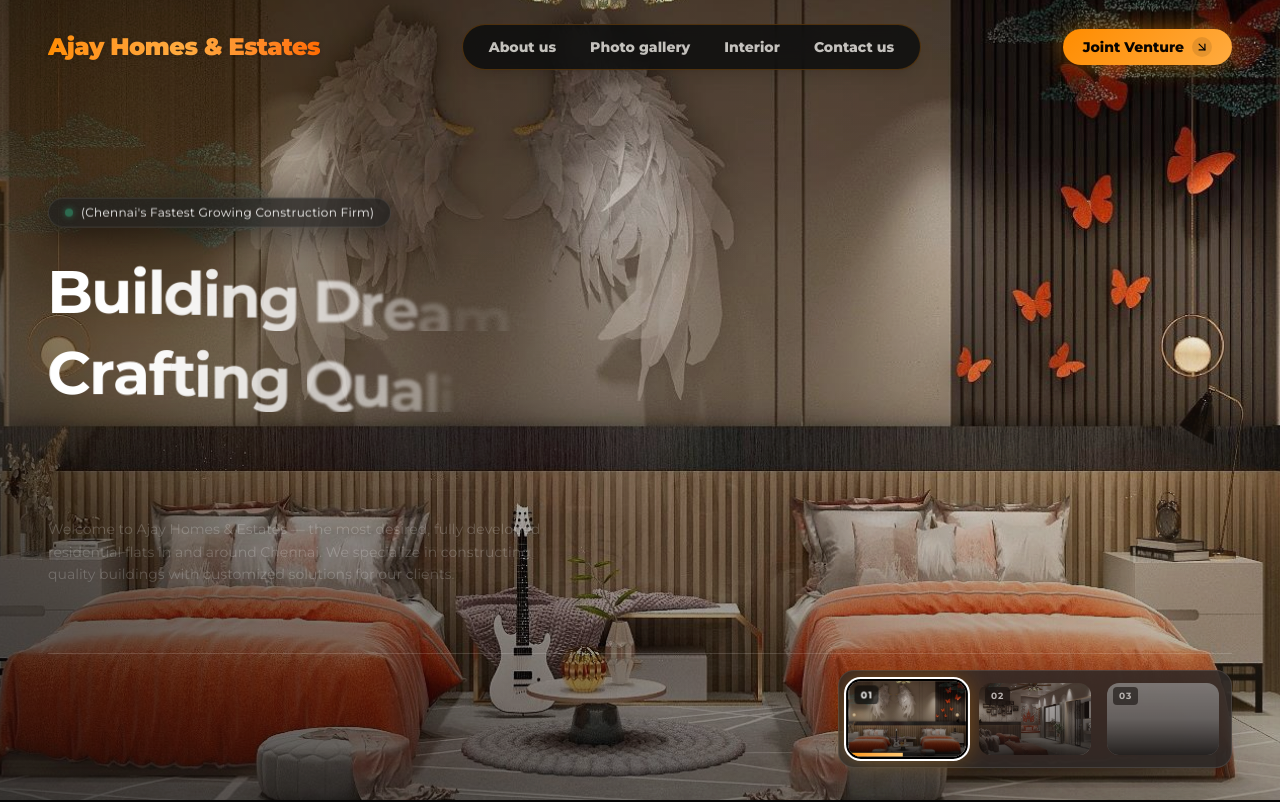
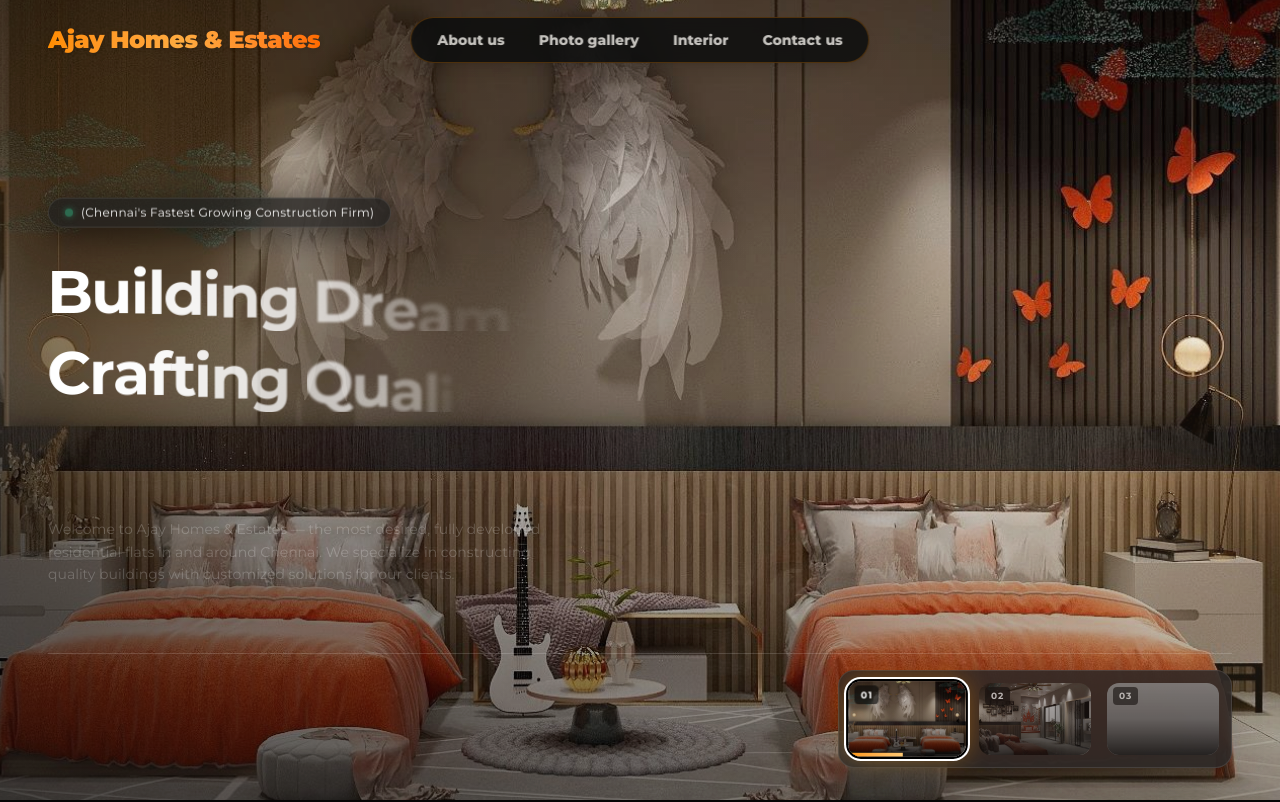
Before and after one commit to AshmithaPP/home-estates-site2, a React (Vite) app: page / in a window 1280 px wide. Shown: the top 802 px of the page. Built offline with nearby package versions, Linux system fonts and the light colour scheme; grey boxes are pictures that could not be loaded; a web font is replaced by a local one.

Commit message:
ui-corrections

```diff
--- a/src/components/BalancedLiving/BalancedLivingSection.jsx
+++ b/src/components/BalancedLiving/BalancedLivingSection.jsx
@@ -90,14 +90,11 @@ export const BalancedLivingSection = ({ onOpenApply }) => {
                     </div>
                 </div>
 
-                {/* Title & Price Header */}
+                {/* Title Header */}
                 <div className="flex items-center justify-between pt-0.5">
                   <h3 className="font-serif-luxury font-bold text-base sm:text-lg text-[#f0ede8]">
                     {plan.title}
                   </h3>
-                  <div className="px-2.5 py-0.5 rounded-full bg-[#ff8c00] text-black font-bold text-xs shadow-sm">
-                    <span className="text-black/70 font-normal">$</span> {plan.price}
-                  </div>
                 </div>
 
                 {/* Description Copy */}
--- a/src/components/CustomerStories/CustomerStoriesSection.jsx
+++ b/src/components/CustomerStories/CustomerStoriesSection.jsx
@@ -301,7 +301,7 @@ export const CustomerStoriesSection = () => {
             {/* Card 1: Mail Us */}
             <div className="p-3.5 rounded-2xl bg-white border border-black/10 shadow-md flex flex-col justify-between space-y-1">
               <span className="text-xs font-black text-[#1a1a1a] uppercase tracking-wider block" style={{ fontFamily: 'Montserrat, sans-serif' }}>
-                :MAIL US
+                MAIL US
               </span>
               <div className="space-y-0.5" style={{ fontFamily: 'Montserrat, sans-serif' }}>
                 <p className="text-[11px] text-[#333333] font-semibold leading-tight truncate">info@ajayhomes.in</p>
@@ -312,7 +312,7 @@ export const CustomerStoriesSection = () => {
             {/* Card 2: Contact No */}
             <div className="p-3.5 rounded-2xl bg-white border border-black/10 shadow-md flex flex-col justify-between space-y-1">
               <span className="text-xs font-black text-[#1a1a1a] uppercase tracking-wider block" style={{ fontFamily: 'Montserrat, sans-serif' }}>
-                :CONTACT NO
+                CONTACT NO
               </span>
               <div className="space-y-0.5" style={{ fontFamily: 'Montserrat, sans-serif' }}>
                 <p className="text-[11px] text-[#333333] font-semibold leading-tight">+91 98400 12345</p>
@@ -323,7 +323,7 @@ export const CustomerStoriesSection = () => {
             {/* Card 3: Head Office */}
             <div className="p-3.5 rounded-2xl bg-white border border-black/10 shadow-md flex flex-col justify-between space-y-1">
               <span className="text-xs font-black text-[#1a1a1a] uppercase tracking-wider block" style={{ fontFamily: 'Montserrat, sans-serif' }}>
-                :HEAD OFFICE
+                HEAD OFFICE
               </span>
               <div className="space-y-0.5" style={{ fontFamily: 'Montserrat, sans-serif' }}>
                 <p className="text-[11px] text-[#333333] font-semibold leading-tight">Velachery Main Road,</p>
--- a/src/components/Hero/Header.jsx
+++ b/src/components/Hero/Header.jsx
@@ -16,7 +16,7 @@ export const Header = ({ onOpenTour, onOpenApply }) => {
   return (
     <>
       <header className="absolute top-0 left-0 right-0 z-40 px-3 sm:px-12 py-3 sm:py-6 transition-all duration-300">
-        <div className="max-w-[1800px] mx-auto flex items-center justify-between gap-2">
+        <div className="max-w-[1800px] mx-auto flex items-center justify-between gap-2 relative">
 
           {/* Logo on Left (Clean normal letters: Ajay Homes & Estates) */}
           <motion.a
@@ -31,12 +31,12 @@ export const Header = ({ onOpenTour, onOpenApply }) => {
             </span>
           </motion.a>
 
-          {/* Center Inline Navigation Bar */}
+          {/* Center Inline Navigation Bar (Dead Center) */}
           <motion.nav
             initial={{ opacity: 0, y: -20 }}
             animate={{ opacity: 1, y: 0 }}
             transition={{ duration: 0.6, delay: 0.1 }}
-            className="hidden md:flex items-center gap-1 sm:gap-1.5 bg-[#080a0c]/80 backdrop-blur-md px-3 py-1.5 rounded-full border border-[#ff8c00]/25 shadow-lg"
+            className="hidden md:flex items-center gap-1 sm:gap-1.5 bg-[#080a0c]/80 backdrop-blur-md px-3 py-1.5 rounded-full border border-[#ff8c00]/25 shadow-lg md:absolute md:left-1/2 md:-translate-x-1/2"
           >
             {menuItems.map((item) => (
               <a
@@ -49,25 +49,13 @@ export const Header = ({ onOpenTour, onOpenApply }) => {
             ))}
           </motion.nav>
 
-          {/* Right CTAs (Schedule a Tour & Joint Venture) */}
+          {/* Right Controls (Mobile Menu Toggle) */}
           <motion.div
             initial={{ opacity: 0, x: 20 }}
             animate={{ opacity: 1, x: 0 }}
             transition={{ duration: 0.6, delay: 0.2 }}
             className="flex items-center gap-1.5 sm:gap-3 shrink-0"
           >
-
-            {/* Joint Venture CTA (orange gradient) */}
-            <button
-              onClick={onOpenApply}
-              className="btn-gold-gradient px-2.5 sm:px-5 py-1.5 sm:py-2 rounded-full text-[11px] sm:text-sm font-bold flex items-center gap-1 sm:gap-2 cursor-pointer group whitespace-nowrap"
-            >
-              <span>Joint Venture</span>
-              <div className="w-4 h-4 sm:w-5 sm:h-5 rounded-full bg-black/10 flex items-center justify-center group-hover:translate-x-0.5 group-hover:translate-y-0.5 transition-transform">
-                <ArrowDownRight className="w-3 h-3 sm:w-3.5 sm:h-3.5 text-black" />
-              </div>
-            </button>
-
             {/* Mobile Menu Button */}
             <button
               onClick={() => setIsMenuOpen(!isMenuOpen)}
--- a/src/components/Hero/Navbar.jsx
+++ b/src/components/Hero/Navbar.jsx
@@ -8,9 +8,9 @@ export const Navbar = ({ onOpenTourModal, onOpenApplyModal }) => {
   return (
     <>
       <header className="fixed top-0 left-0 right-0 z-50 px-4 sm:px-8 py-5 transition-all duration-300">
-        <div className="max-w-7xl mx-auto flex items-center justify-between">
+        <div className="max-w-7xl mx-auto flex items-center justify-between relative">
 
-          {/* Brand Logo (Screenshot 1: 21OAKS) */}
+          {/* Brand Logo */}
           <motion.a
             href="#"
             initial={{ opacity: 0, x: -20 }}
@@ -28,12 +28,12 @@ export const Navbar = ({ onOpenTourModal, onOpenApplyModal }) => {
             </div>
           </motion.a>
 
-          {/* Center Inline Navigation Bar */}
+          {/* Center Inline Navigation Bar (Dead Center) */}
           <motion.nav
             initial={{ opacity: 0, y: -20 }}
             animate={{ opacity: 1, y: 0 }}
             transition={{ duration: 0.6, delay: 0.1 }}
-            className="hidden md:flex items-center gap-1 sm:gap-1.5 bg-[#080a0c]/80 backdrop-blur-md px-3 py-1.5 rounded-full border border-[#ff8c00]/25 shadow-lg"
+            className="hidden md:flex items-center gap-1 sm:gap-1.5 bg-[#080a0c]/80 backdrop-blur-md px-3 py-1.5 rounded-full border border-[#ff8c00]/25 shadow-lg md:absolute md:left-1/2 md:-translate-x-1/2"
           >
             {[
               { label: 'About us', href: '#about' },
```
